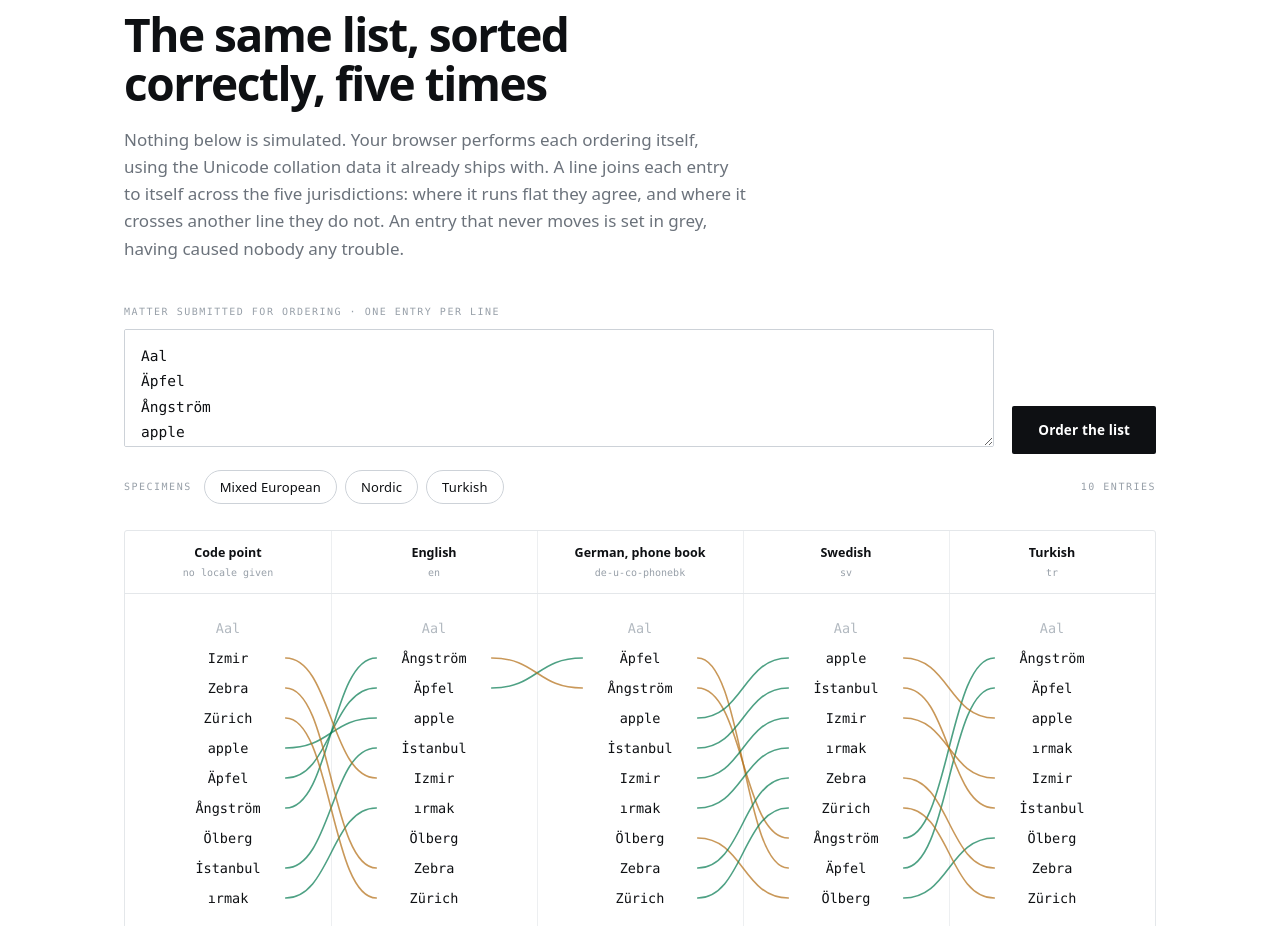
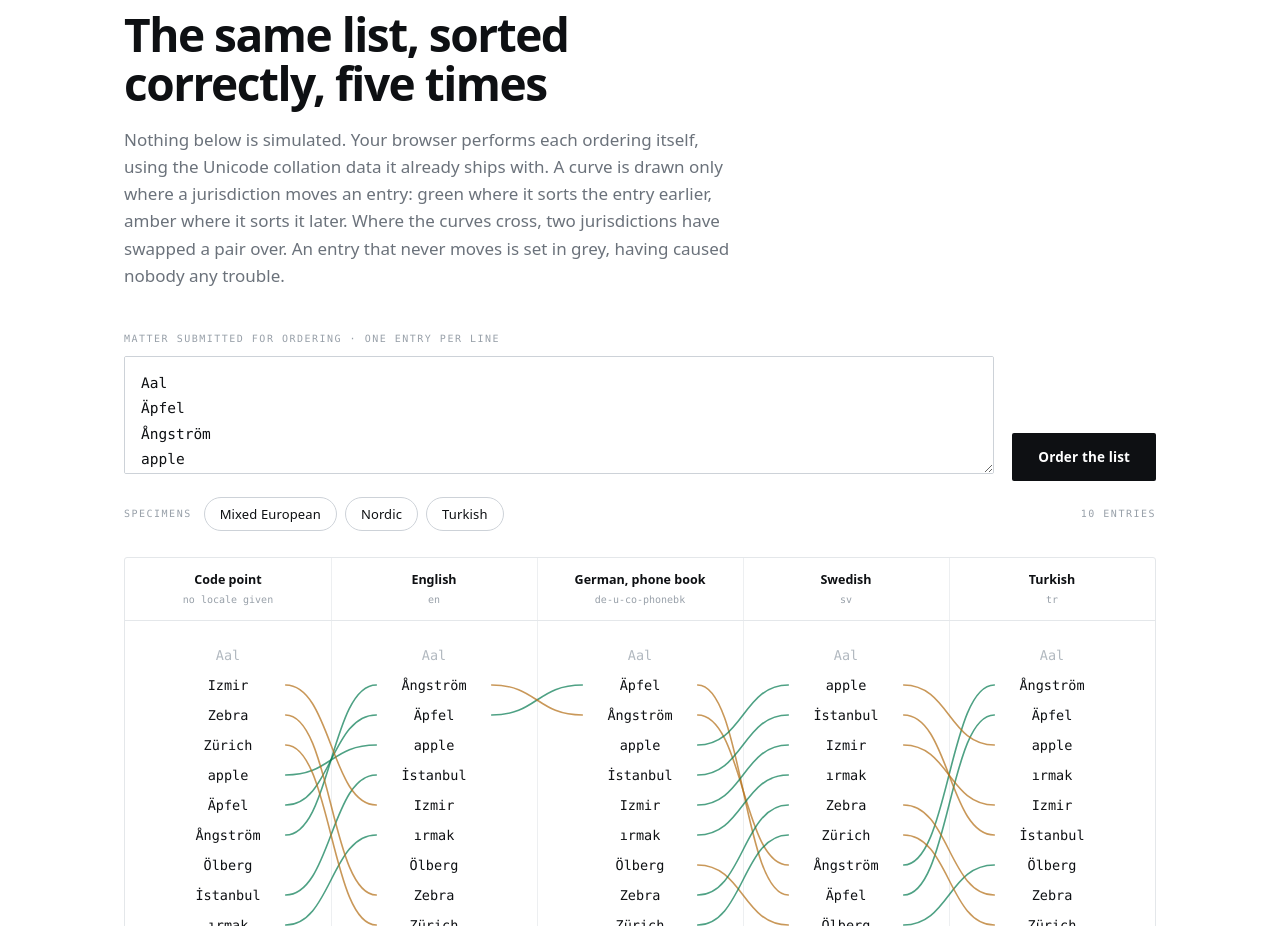
Before and after one commit to holthe/ministry-of-alphabetical-order, a plain HTML site: page index.html in a window 1280 px wide. Shown: the part 1000-1926 px from the top of the page. Drawn offline with Linux system fonts and the light colour scheme.

Commit message:
Describe the plot the way it now draws
The caption still explained flat connectors for entries that agree. Those
were removed: an entry that holds its position gets no line at all, and
the curves that remain are coloured by direction.

```diff
--- a/index.html
+++ b/index.html
@@ -265,7 +265,7 @@
   <div class="wrap">
     <div class="eyebrow">The bench</div>
     <h2>The same list, sorted correctly, five times</h2>
-    <p class="note">Nothing below is simulated. Your browser performs each ordering itself, using the Unicode collation data it already ships with. A line joins each entry to itself across the five jurisdictions: where it runs flat they agree, and where it crosses another line they do not. An entry that never moves is set in grey, having caused nobody any trouble.</p>
+    <p class="note">Nothing below is simulated. Your browser performs each ordering itself, using the Unicode collation data it already ships with. A curve is drawn only where a jurisdiction moves an entry: green where it sorts the entry earlier, amber where it sorts it later. Where the curves cross, two jurisdictions have swapped a pair over. An entry that never moves is set in grey, having caused nobody any trouble.</p>
 
     <div class="bench">
       <div class="field">
```
